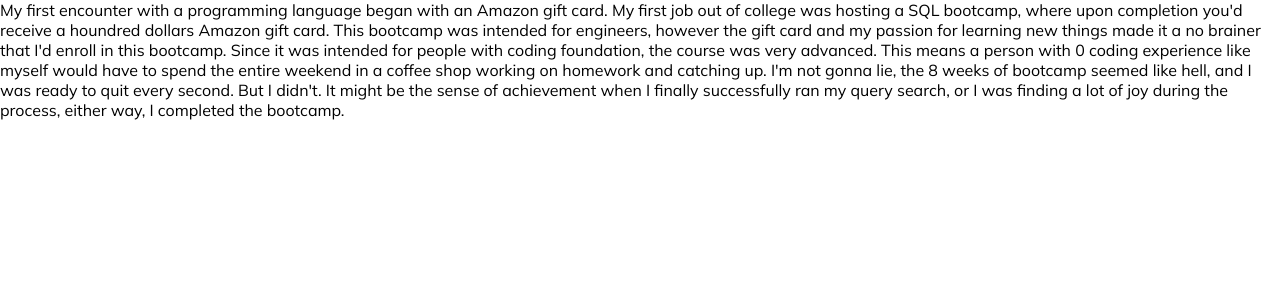
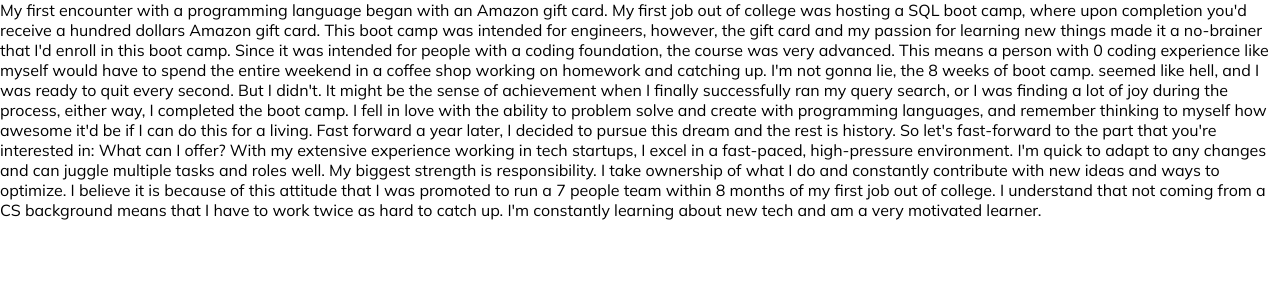
Before and after one commit to VinceLee9527/portfolio-vue, a Vue app: page /about in a window 1280 px wide. Shown: the top 300 px of the page. Built offline with nearby package versions, Linux system fonts and the light colour scheme.

Commit message:
about update

```diff
--- a/src/views/About.vue
+++ b/src/views/About.vue
@@ -4,18 +4,30 @@
 <template>
   <p>
     My first encounter with a programming language began with an Amazon gift
-    card. My first job out of college was hosting a SQL bootcamp, where upon
-    completion you'd receive a houndred dollars Amazon gift card. This bootcamp
-    was intended for engineers, however the gift card and my passion for
-    learning new things made it a no brainer that I'd enroll in this bootcamp.
-    Since it was intended for people with coding foundation, the course was very
-    advanced. This means a person with 0 coding experience like myself would
-    have to spend the entire weekend in a coffee shop working on homework and
-    catching up. I'm not gonna lie, the 8 weeks of bootcamp seemed like hell,
-    and I was ready to quit every second. But I didn't. It might be the sense of
-    achievement when I finally successfully ran my query search, or I was
-    finding a lot of joy during the process, either way, I completed the
-    bootcamp.
+    card. My first job out of college was hosting a SQL boot camp, where upon
+    completion you'd receive a hundred dollars Amazon gift card. This boot camp
+    was intended for engineers, however, the gift card and my passion for
+    learning new things made it a no-brainer that I'd enroll in this boot camp.
+    Since it was intended for people with a coding foundation, the course was
+    very advanced. This means a person with 0 coding experience like myself
+    would have to spend the entire weekend in a coffee shop working on homework
+    and catching up. I'm not gonna lie, the 8 weeks of boot camp. seemed like
+    hell, and I was ready to quit every second. But I didn't. It might be the
+    sense of achievement when I finally successfully ran my query search, or I
+    was finding a lot of joy during the process, either way, I completed the
+    boot camp. I fell in love with the ability to problem solve and create with
+    programming languages, and remember thinking to myself how awesome it'd be
+    if I can do this for a living. Fast forward a year later, I decided to
+    pursue this dream and the rest is history. So let's fast-forward to the part
+    that you're interested in: What can I offer? With my extensive experience
+    working in tech startups, I excel in a fast-paced, high-pressure
+    environment. I'm quick to adapt to any changes and can juggle multiple tasks
+    and roles well. My biggest strength is responsibility. I take ownership of
+    what I do and constantly contribute with new ideas and ways to optimize. I
+    believe it is because of this attitude that I was promoted to run a 7 people
+    team within 8 months of my first job out of college. I understand that not
+    coming from a CS background means that I have to work twice as hard to catch
+    up. I'm constantly learning about new tech and am a very motivated learner.
   </p>
 </template>
 
```
